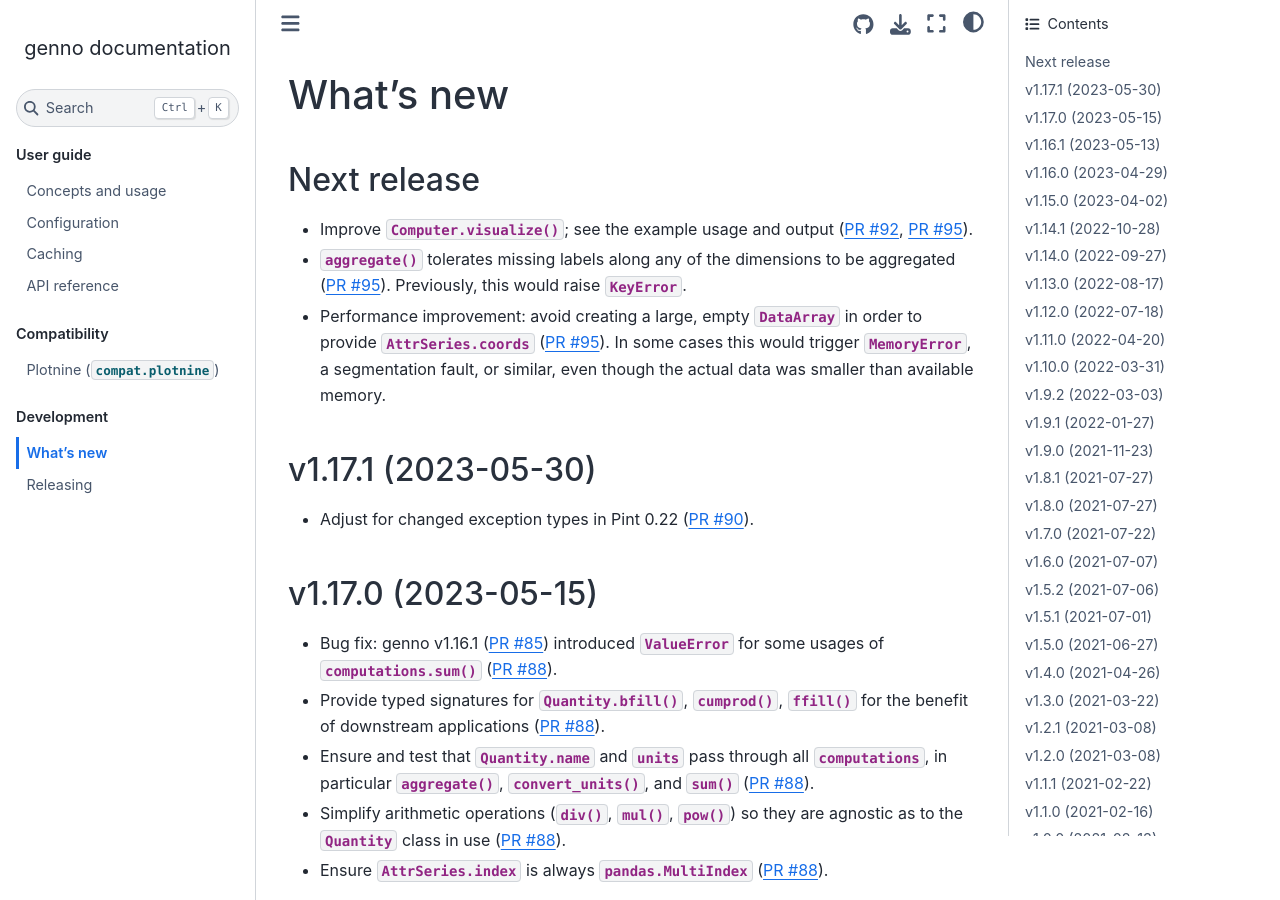
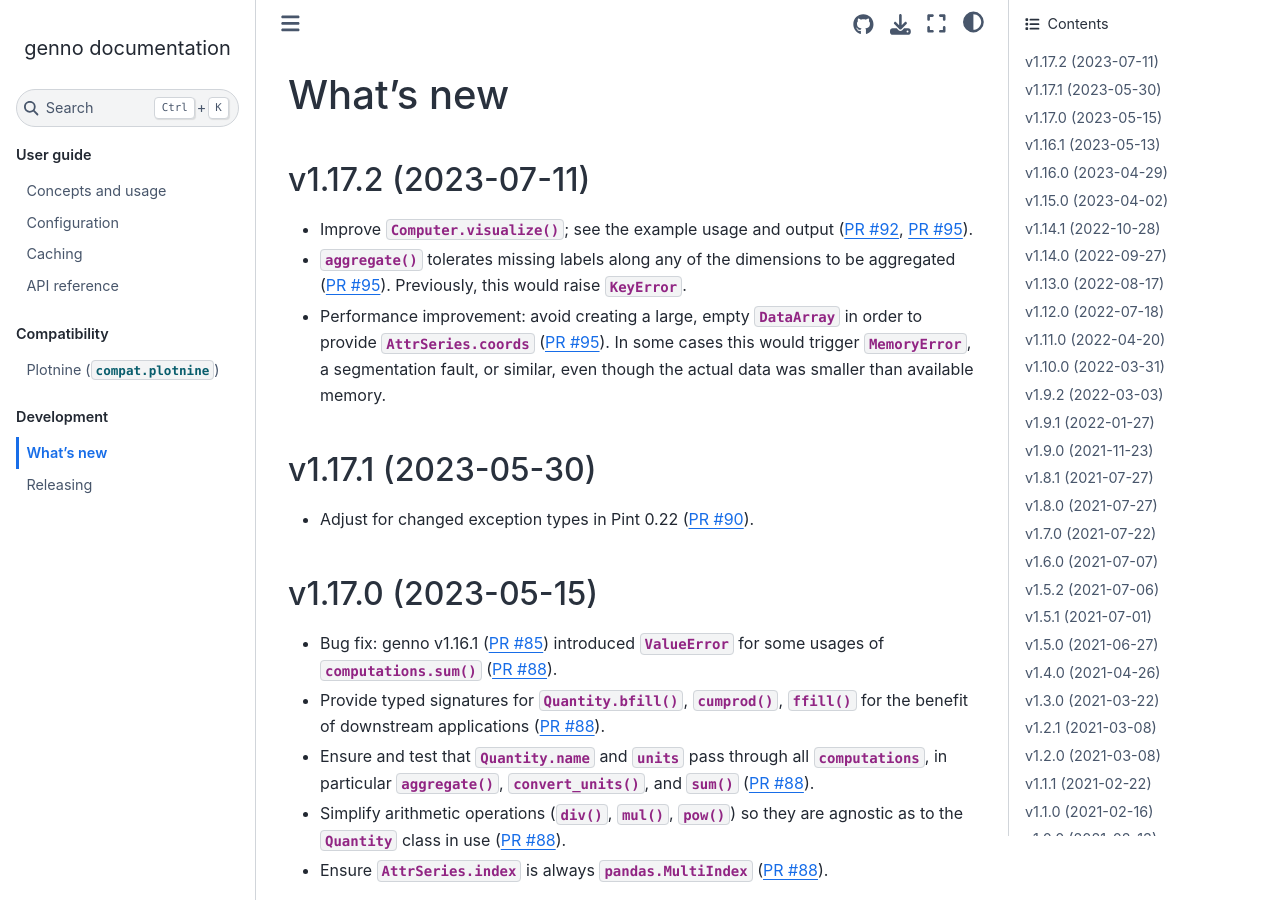
Before and after one commit to khaeru/genno, a Sphinx documentation site: the page built from doc/whatsnew.rst, in a window 1280 px wide and 900 px high. Built offline with Sphinx 7.4.7 and the Sphinx Book theme 1.1.4, drawn with Linux system fonts in a browser that asks for light colours; pages that are not in the unit, such as notebooks, are missing from menus.

Commit message:
Mark v1.17.2 in doc/whatsnew

```diff
--- a/doc/whatsnew.rst
+++ b/doc/whatsnew.rst
@@ -1,8 +1,11 @@
 What's new
 **********
 
-Next release
-============
+.. Next release
+.. ============
+
+v1.17.2 (2023-07-11)
+====================
 
 - Improve :meth:`.Computer.visualize`; see the :ref:`example usage and output <visualize-example>` (:pull:`92`, :pull:`95`).
 - :func:`~.computations.aggregate` tolerates missing labels along any of the dimensions to be aggregated (:pull:`95`).
```
